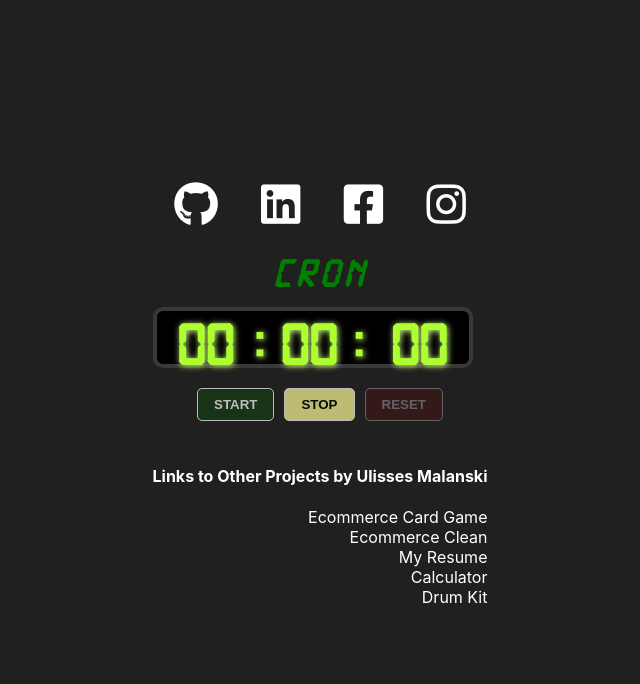
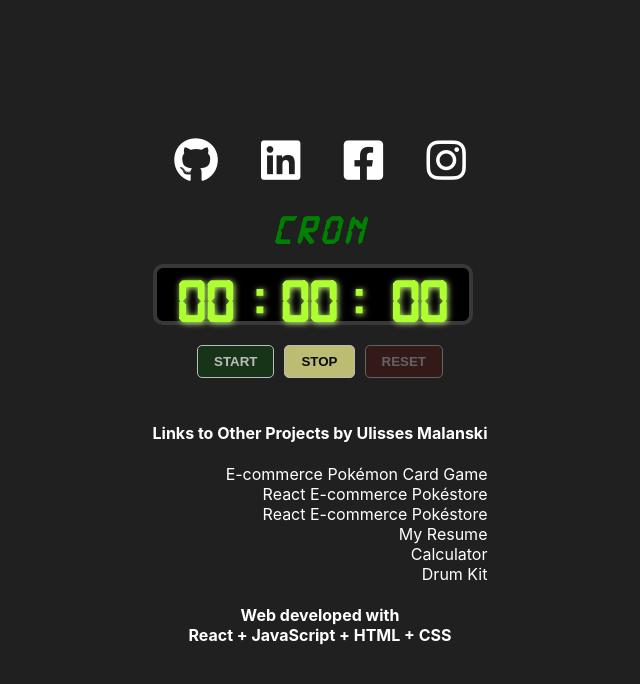
Before and after one commit to malanski/cron, a React (Create React App) app: page / in a window 1280 px wide. Shown: the top 684 px of the page, without its empty margins (320-960 px from the left). Built offline with nearby package versions, Linux system fonts and the light colour scheme.

Commit message:
Add poke loja react link

```diff
--- a/package.json
+++ b/package.json
@@ -1,5 +1,5 @@
 {
-  "homepage": "http://malanski.github.io/cron/",
+  "homepage": "http://malanski.github.io/cron",
   "name": "cron",
   "author": "Ulisses Malanski",
   "version": "0.1.0",
--- a/src/App.js
+++ b/src/App.js
@@ -83,10 +83,13 @@ function App() {
 				<h4>Links to Other Projects by Ulisses Malanski</h4>
 				<ul class="projects">
 					<li>
-						<a href="https://malanski.github.io/pokeLoja2/" title="My Firts project">Ecommerce Card Game</a>
+						<a href="https://malanski.github.io/pokeLoja2/" title="My Firts project">E-commerce Pokémon Card Game</a>
 					</li>
 					<li>
-						<a href="https://malanski.github.io/Poke-Loja-3/" title="A different approach ">Ecommerce Clean</a>
+					<a href="https://malanski.github.io/Poke-Loja-3/" title="JavaScript HTML SCSS">React E-commerce Pokéstore</a>
+					</li>
+					<li>
+						<a href="https://malanski.github.io/pokestore-react/" title="JavaScript and React-App Project">React E-commerce Pokéstore</a>
 					</li>
 					<li>
 						<a href="https://malanski.github.io/MyResume/" title="A short personal Resume">My Resume</a>
@@ -98,6 +101,7 @@ function App() {
 						<a href="https://malanski.github.io/DrumKit/" title="JavaScript study Drum Kit">Drum Kit</a>
 					</li>
 				</ul>
+				<h4>Web developed with<br></br>React + JavaScript + HTML + CSS</h4>
 			</div>
 
 			</div>
```
